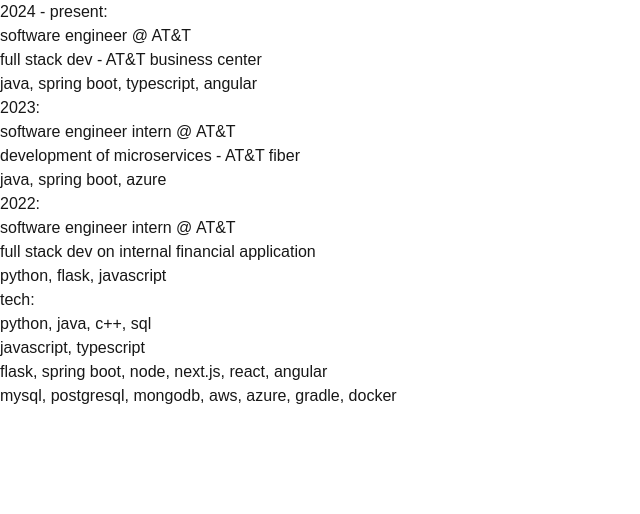
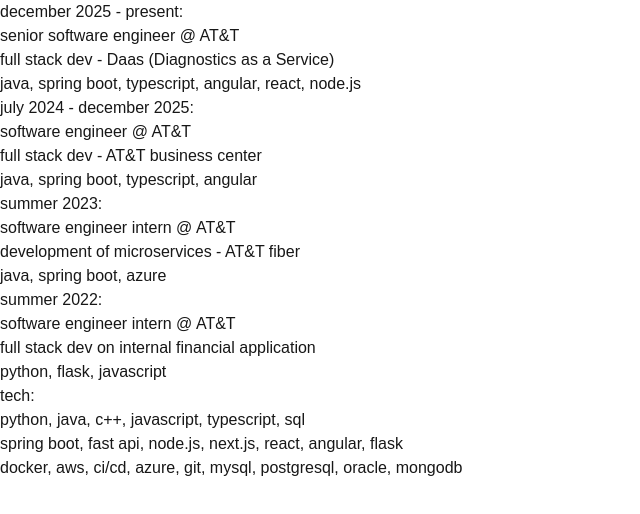
Before and after one commit to sameerfidai/web-app, a Next.js app: page /experience in a window 1280 px wide. Shown: the top 514 px of the page, without its empty margins (0-640 px from the left). Built offline with nearby package versions, Linux system fonts and the light colour scheme.

Commit message:
update info

```diff
--- a/src/app/experience/page.tsx
+++ b/src/app/experience/page.tsx
@@ -4,7 +4,16 @@
       <main className="flex flex-col gap-8 row-start-2 items-center sm:items-start">
         <div className="text-lg font-[family-name:var(--font-geist-mono)]">
           <div className="mb-8">
-            <p>2024 - present:</p>
+            <p>december 2025 - present:</p>
+            <ul className="list-inside mt-2 opacity-70">
+              <li>senior software engineer @ <span className="text-[#00bfff]">AT&T</span></li>
+              <li>full stack dev - Daas (Diagnostics as a Service)</li>
+              <li>java, spring boot, typescript, angular, react, node.js</li>
+            </ul>
+          </div>
+
+          <div className="mb-8">
+            <p>july 2024 - december 2025:</p>
             <ul className="list-inside mt-2 opacity-70">
               <li>software engineer @ <span className="text-[#00bfff]">AT&T</span></li>
               <li>full stack dev - AT&T business center</li>
@@ -13,7 +22,7 @@
           </div>
 
           <div className="mb-8">
-            <p>2023:</p>
+            <p>summer 2023:</p>
             <ul className="list-inside mt-2 opacity-70">
               <li>software engineer intern @ <span className="text-[#00bfff]">AT&T</span></li>
               <li>development of microservices - AT&T fiber</li>
@@ -22,7 +31,7 @@
           </div>
 
           <div className="mb-8">
-            <p>2022:</p>
+            <p>summer 2022:</p>
             <ul className="list-inside mt-2 opacity-70">
               <li>software engineer intern @ <span className="text-[#00bfff]">AT&T</span></li>
               <li>full stack dev on internal financial application</li>
@@ -33,10 +42,9 @@
           <div>
             <p>tech:</p>
             <ul className="list-inside mt-2 opacity-70">
-              <li>python, java, c++, sql</li>
-              <li>javascript, typescript</li>
-              <li>flask, spring boot, node, next.js, react, angular</li>
-              <li>mysql, postgresql, mongodb, aws, azure, gradle, docker</li>
+              <li>python, java, c++, javascript, typescript, sql</li>
+              <li>spring boot, fast api, node.js, next.js, react, angular, flask</li>
+              <li>docker, aws, ci/cd, azure, git, mysql, postgresql, oracle, mongodb</li>
             </ul>
           </div>
         </div>
```
